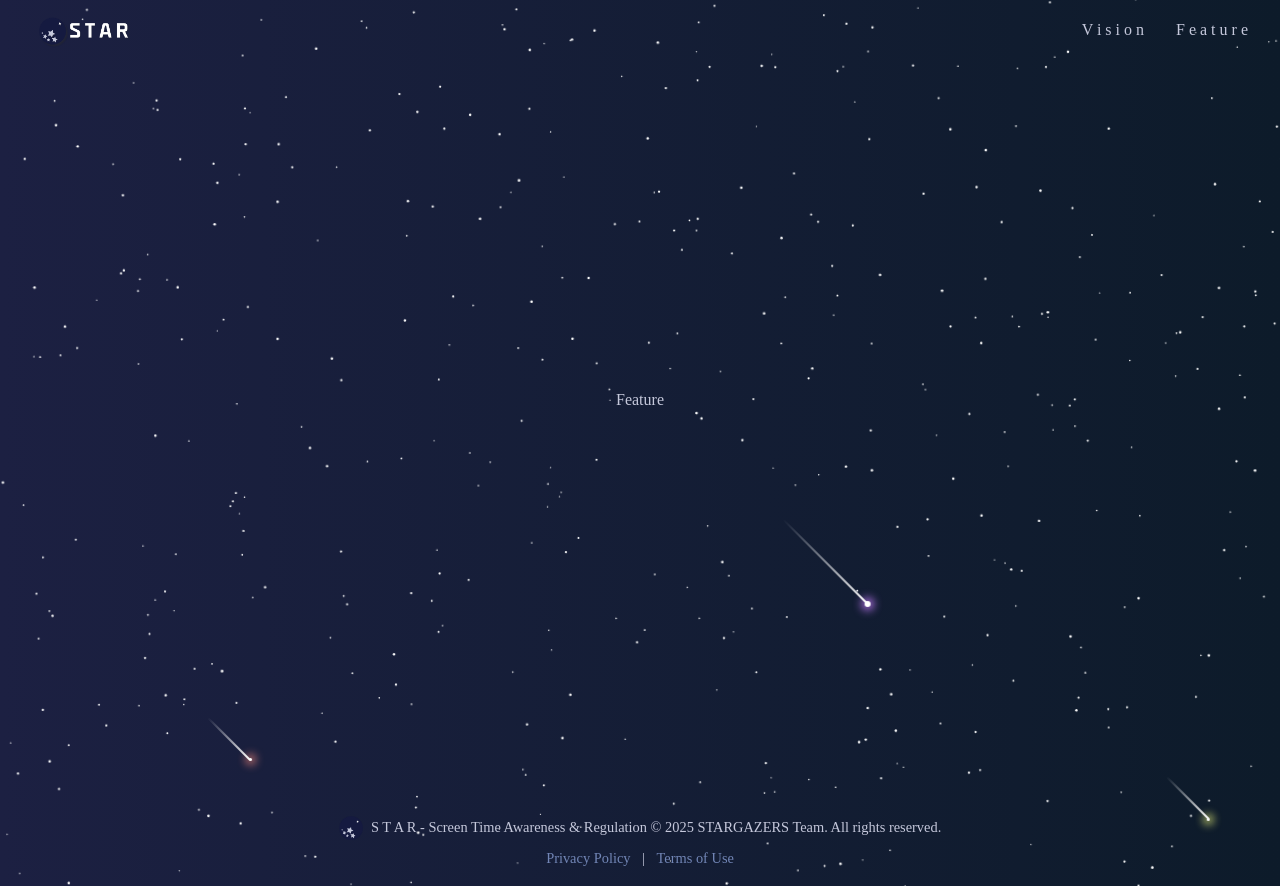
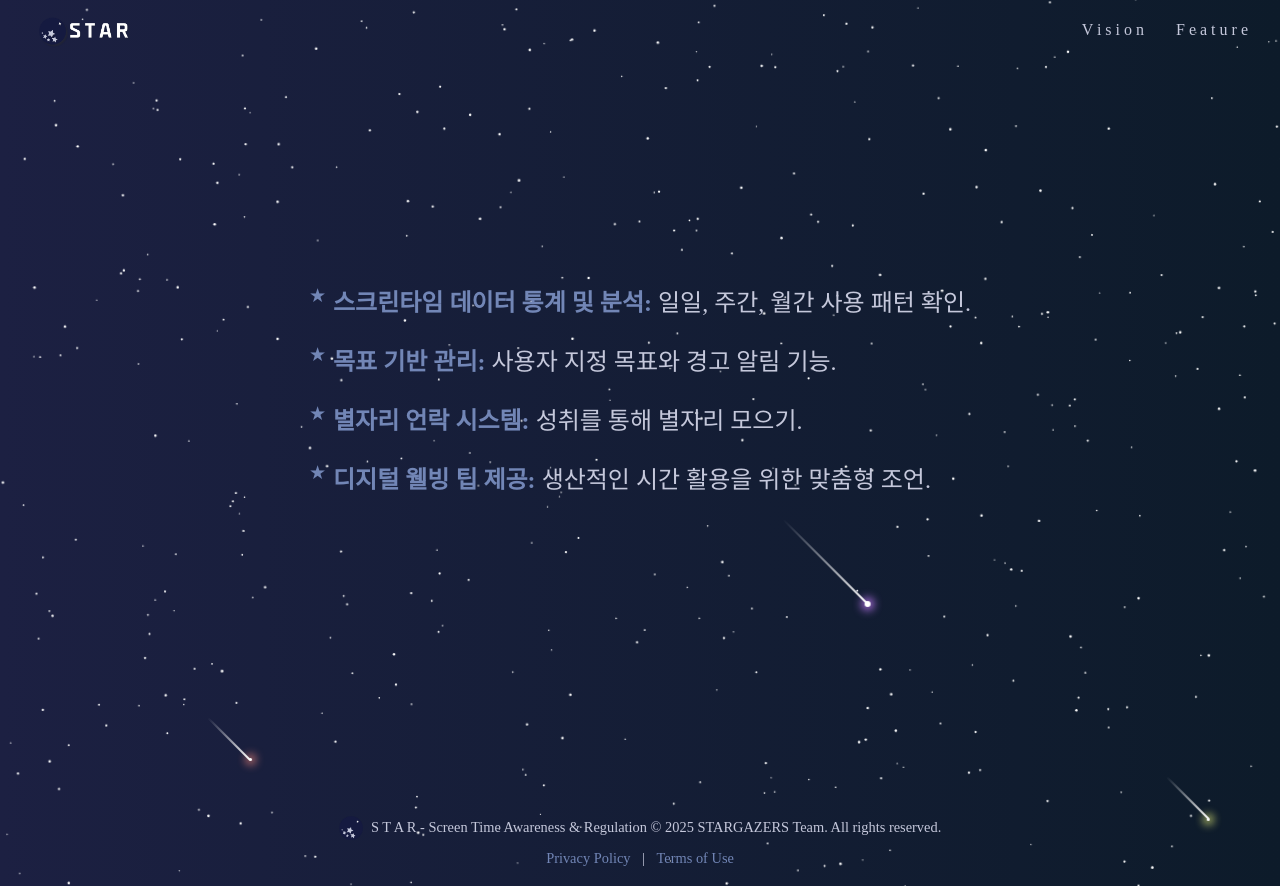
Before and after one commit to daydreamplace/STAR-web, a React (Vite) app: page /feature in a window 1280 px wide. Built offline with nearby package versions, Linux system fonts and the light colour scheme; a web font is replaced by a local one.

Commit message:
feat: Feature 페이지 구현

```diff
--- a/src/pages/Feature.tsx
+++ b/src/pages/Feature.tsx
@@ -1,7 +1,24 @@
 import styled from "styled-components";
 
 const Feature = () => {
-  return <Container>Feature</Container>;
+  return (
+    <Container>
+      <ul className="features-list">
+        <li>
+          <strong>스크린타임 데이터 통계 및 분석:</strong> 일일, 주간, 월간 사용 패턴 확인.
+        </li>
+        <li>
+          <strong>목표 기반 관리:</strong> 사용자 지정 목표와 경고 알림 기능.
+        </li>
+        <li>
+          <strong>별자리 언락 시스템:</strong> 성취를 통해 별자리 모으기.
+        </li>
+        <li>
+          <strong>디지털 웰빙 팁 제공:</strong> 생산적인 시간 활용을 위한 맞춤형 조언.
+        </li>
+      </ul>
+    </Container>
+  );
 };
 
 const Container = styled.div`
@@ -11,6 +28,34 @@ const Container = styled.div`
   align-items: center;
   width: 100%;
   height: 100dvh;
+  z-index: 0;
+
+  .features-list {
+    list-style: none;
+    padding: 0;
+    font-size: 1.5rem;
+    line-height: 1.8;
+    color: ${({ theme }) => theme.colors.text};
+
+    li {
+      margin-bottom: 1rem;
+      position: relative;
+      padding-left: 1.5rem;
+
+      &::before {
+        content: "★"; // 별 모양 아이콘
+        position: absolute;
+        left: 0;
+        color: ${({ theme }) => theme.colors.tertiary};
+        font-size: 1.2rem;
+        line-height: 1.5;
+      }
+
+      strong {
+        color: ${({ theme }) => theme.colors.tertiary};
+      }
+    }
+  }
 `;
 
 export default Feature;
```
